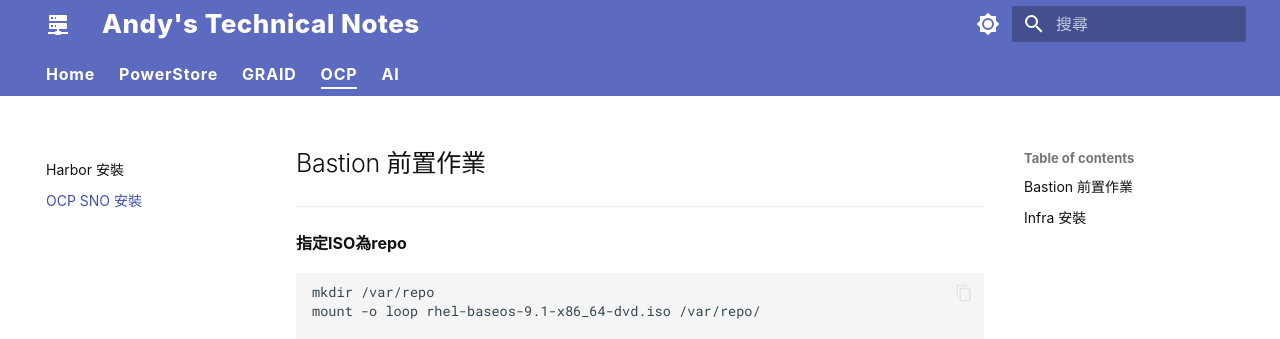
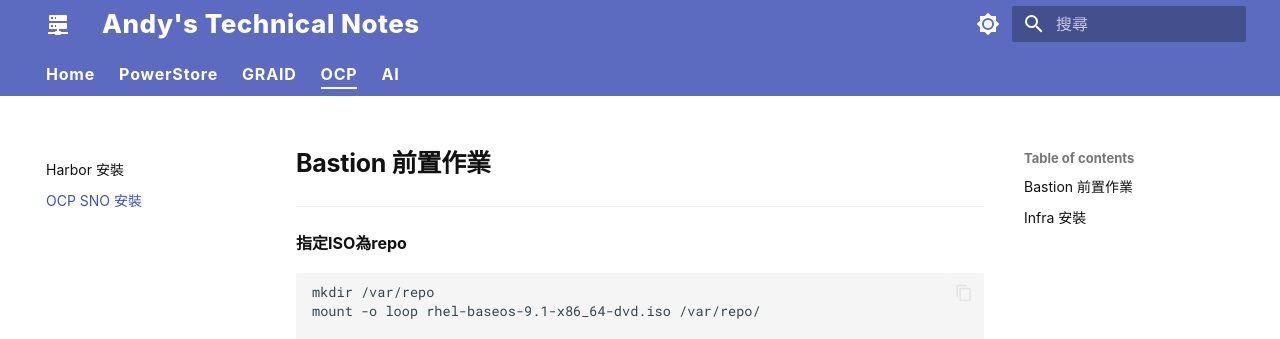
Before and after one commit to Andy0583/Metaage, an MkDocs documentation site: the page built from docs/ocp/snoinstall.md, in a window 1280 px wide. Shown: the top 339 px of the page. Built offline with MkDocs 1.6.1 and Material for MkDocs 9.7.7, drawn with Linux system fonts in a browser that asks for light colours.

````diff
--- a/docs/ocp/snoinstall.md
+++ b/docs/ocp/snoinstall.md
@@ -1,4 +1,4 @@
-## Bastion 前置作業
+## **Bastion 前置作業**
 ---
 **指定ISO為repo**
 ```
````
